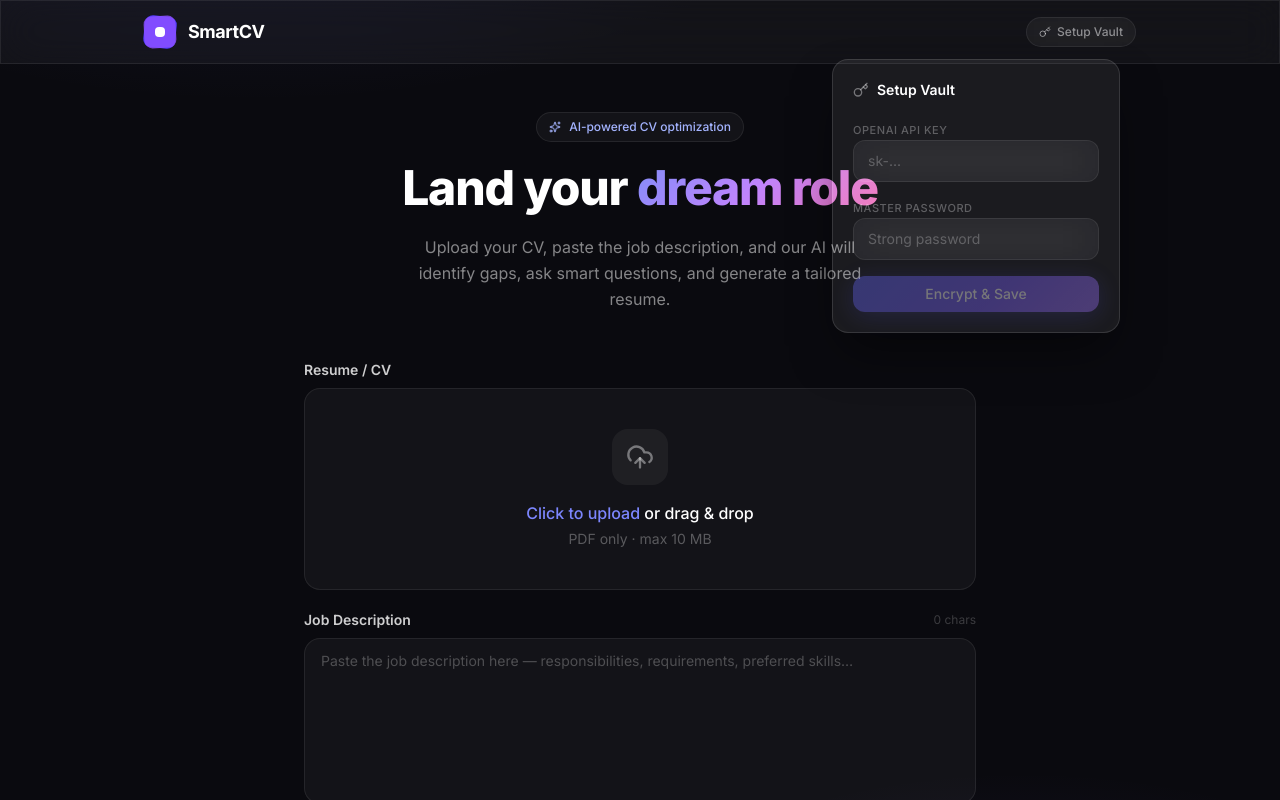
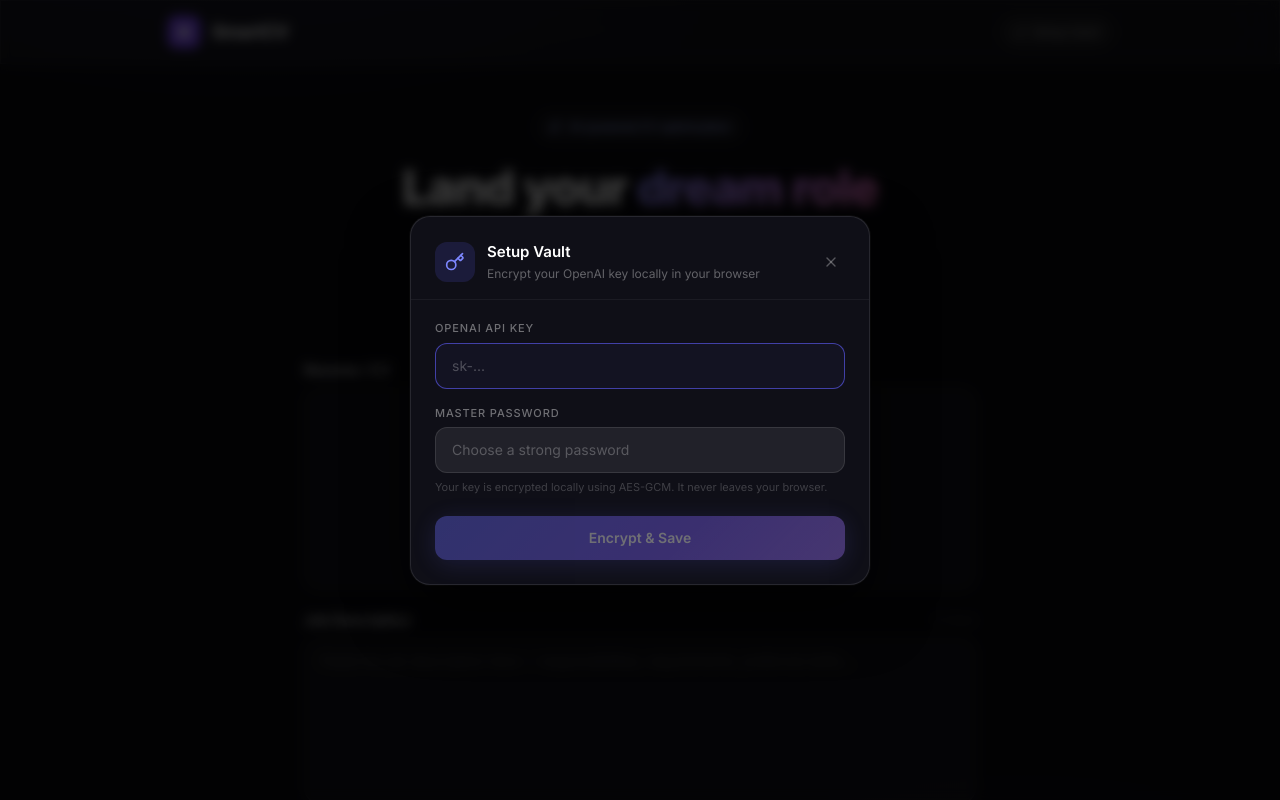
Before and after one commit to deyvisonpenha/smart_cv_generator, a Next.js app in the folder frontend/: page / in a window 1280 px wide. Both pictures are taken after a click on the button "Setup Vault". Shown: the top 800 px of the page. Built offline with nearby package versions, Linux system fonts and the light colour scheme.

Commit message:
refactor: reimplement vault settings modal using `createPortal` and adjust global page layout padding.

```diff
--- a/frontend/src/app/page.tsx
+++ b/frontend/src/app/page.tsx
@@ -29,8 +29,8 @@ function StepIndicator({ stage }: { stage: AppStage }) {
                         )}
                         <div className="flex items-center gap-1.5">
                             <div className={`w-2 h-2 rounded-full transition-all duration-500 ${active ? 'bg-indigo-400 shadow-[0_0_8px_rgba(99,102,241,0.8)]' :
-                                    done ? 'bg-indigo-600' :
-                                        'bg-white/15'
+                                done ? 'bg-indigo-600' :
+                                    'bg-white/15'
                                 }`} />
                             <span className={`text-xs font-medium transition-colors duration-300 ${active ? 'text-white' : done ? 'text-indigo-400' : 'text-white/30'
                                 }`}>
@@ -132,7 +132,7 @@ export default function Home() {
         <main className="min-h-screen">
             {/* Header */}
             <header className="fixed top-0 inset-x-0 z-50 h-16 glass border-b border-white/5">
-                <div className="max-w-5xl mx-auto px-4 h-full flex items-center justify-between">
+                <div className="max-w-5xl mx-auto px-6 sm:px-10 h-full flex items-center justify-between">
                     {/* Logo */}
                     <div className="flex items-center gap-3 group cursor-default select-none">
                         <div className="relative w-8 h-8">
@@ -167,13 +167,13 @@ export default function Home() {
             </header>
 
             {/* Content */}
-            <div className="max-w-5xl mx-auto px-4 pt-28 pb-16 min-h-screen">
+            <div className="max-w-5xl mx-auto px-6 sm:px-10 pt-28 pb-16 min-h-screen">
                 {renderStage()}
             </div>
 
             {/* Footer */}
             <footer className="border-t border-white/5 py-6">
-                <div className="max-w-5xl mx-auto px-4 flex items-center justify-center gap-2 text-xs text-white/20">
+                <div className="max-w-5xl mx-auto px-6 sm:px-10 flex items-center justify-center gap-2 text-xs text-white/20">
                     <div className="w-1.5 h-1.5 rounded-full bg-emerald-400/60" />
                     <span>Stateless &amp; private — your data never leaves your session</span>
                 </div>
--- a/frontend/src/features/vault/VaultSettings.tsx
+++ b/frontend/src/features/vault/VaultSettings.tsx
@@ -1,16 +1,17 @@
 'use client';
-import { useState, useRef, useEffect } from 'react';
+import { useState, useEffect } from 'react';
+import { createPortal } from 'react-dom';
 import { useVault } from '@/hooks/useVault';
-import { Lock, Unlock, Key, Trash2, ShieldCheck } from 'lucide-react';
+import { Lock, Unlock, Key, Trash2, ShieldCheck, X } from 'lucide-react';
 
 function cn(...classes: (string | undefined | false)[]) {
     return classes.filter(Boolean).join(' ');
 }
 
-const inputClass = cn(
-    'w-full rounded-xl glass px-3.5 py-2.5 text-sm text-white placeholder:text-white/25 outline-none',
-    'border border-white/8 focus:border-indigo-500/50 focus:bg-indigo-500/5 transition-all duration-200'
-);
+const inputClass = [
+    'w-full rounded-xl px-4 py-3 text-sm text-white placeholder:text-white/25 outline-none',
+    'bg-white/8 border border-white/10 focus:border-indigo-500/60 focus:bg-indigo-500/5 transition-all duration-200',
+].join(' ');
 
 export function VaultSettings() {
     const { isLocked, hasVault, saveKey, unlockVault, clearVault, error, init } = useVault();
@@ -18,46 +19,48 @@ export function VaultSettings() {
     const [apiKey, setApiKey] = useState('');
     const [isOpen, setIsOpen] = useState(false);
     const [isSetupMode, setIsSetupMode] = useState(false);
-    const containerRef = useRef<HTMLDivElement>(null);
+    const [mounted, setMounted] = useState(false);
 
     useEffect(() => { init(); }, [init]);
+    useEffect(() => { setMounted(true); }, []);
 
+    // Close on Escape
     useEffect(() => {
-        const handleClickOutside = (e: MouseEvent) => {
-            if (containerRef.current && !containerRef.current.contains(e.target as Node)) {
-                setIsOpen(false);
-                setIsSetupMode(false);
-            }
-        };
-        document.addEventListener('mousedown', handleClickOutside);
-        return () => document.removeEventListener('mousedown', handleClickOutside);
-    }, []);
+        if (!isOpen) return;
+        const handleKey = (e: KeyboardEvent) => { if (e.key === 'Escape') close(); };
+        document.addEventListener('keydown', handleKey);
+        return () => document.removeEventListener('keydown', handleKey);
+    }, [isOpen]);
+
+    const open = () => setIsOpen(true);
+    const close = () => { setIsOpen(false); setIsSetupMode(false); };
 
     const handleUnlock = async () => {
         await unlockVault(password);
         setPassword('');
-        setIsOpen(false);
+        close();
     };
 
     const handleSave = async () => {
         if (!password || !apiKey) return;
         await saveKey(apiKey, password);
         setPassword(''); setApiKey('');
-        setIsSetupMode(false); setIsOpen(false);
+        setIsSetupMode(false);
+        close();
     };
 
-    // Badge
+    // ── Badge trigger ───────────────────────────────────────────
     const badge = !hasVault ? (
         <button
-            onClick={() => setIsOpen(!isOpen)}
-            className="flex items-center gap-1.5 px-3 py-1.5 rounded-full glass border border-white/8 text-xs font-medium text-white/50 hover:text-white hover:border-white/20 transition-all"
+            onClick={open}
+            className="flex items-center gap-1.5 px-3 py-1.5 rounded-full bg-white/5 border border-white/10 text-xs font-medium text-white/50 hover:text-white hover:border-white/20 transition-all"
         >
             <Key className="w-3 h-3" />
             Setup Vault
         </button>
     ) : isLocked ? (
         <button
-            onClick={() => setIsOpen(!isOpen)}
+            onClick={open}
             className="flex items-center gap-1.5 px-3 py-1.5 rounded-full bg-amber-500/10 border border-amber-500/30 text-xs font-medium text-amber-400 hover:bg-amber-500/15 transition-all"
         >
             <Lock className="w-3 h-3" />
@@ -65,7 +68,7 @@ export function VaultSettings() {
         </button>
     ) : (
         <button
-            onClick={() => setIsOpen(!isOpen)}
+            onClick={open}
             className="flex items-center gap-1.5 px-3 py-1.5 rounded-full bg-emerald-500/10 border border-emerald-500/30 text-xs font-medium text-emerald-400 hover:bg-emerald-500/15 transition-all"
         >
             <ShieldCheck className="w-3 h-3" />
@@ -73,102 +76,160 @@ export function VaultSettings() {
         </button>
     );
 
-    return (
-        <div className="relative z-50" ref={containerRef}>
-            {badge}
+    // ── Modal title / icon ──────────────────────────────────────
+    const title = !hasVault ? 'Setup Vault' : isLocked ? 'Unlock Vault' : 'Vault Active';
+    const subtitle = !hasVault
+        ? 'Encrypt your OpenAI key locally in your browser'
+        : isLocked
+            ? 'Enter your master password to continue'
+            : 'Your API key is active for this session';
 
-            {isOpen && (
-                <div className="absolute right-0 top-full mt-3 w-76 origin-top-right animate-in fade-in zoom-in-95 duration-200">
-                    <div className="glass-strong rounded-2xl p-5 shadow-2xl shadow-black/50 w-72">
+    const TitleIcon = hasVault ? (isLocked ? Lock : Unlock) : Key;
+    const iconBg = hasVault ? (isLocked ? 'bg-amber-500/15' : 'bg-emerald-500/15') : 'bg-indigo-500/15';
+    const iconColor = hasVault ? (isLocked ? 'text-amber-400' : 'text-emerald-400') : 'text-indigo-400';
+
+    // ── Modal (portal) ──────────────────────────────────────────
+    const modal = isOpen && mounted && createPortal(
+        <div
+            style={{
+                position: 'fixed',
+                inset: 0,
+                zIndex: 9999,
+                display: 'flex',
+                alignItems: 'center',
+                justifyContent: 'center',
+                padding: '1rem',
+            }}
+        >
+            {/* Backdrop */}
+            <div
+                onClick={close}
+                style={{
+                    position: 'absolute',
+                    inset: 0,
+                    background: 'rgba(0,0,0,0.75)',
+                    backdropFilter: 'blur(6px)',
+                    WebkitBackdropFilter: 'blur(6px)',
+                }}
+            />
+
+            {/* Panel */}
+            <div
+                style={{
+                    position: 'relative',
+                    width: '100%',
+                    maxWidth: '460px',
+                    background: '#0f0f17',
+                    border: '1px solid rgba(255,255,255,0.1)',
+                    borderRadius: '20px',
+                    boxShadow: '0 25px 60px rgba(0,0,0,0.7), 0 0 0 1px rgba(255,255,255,0.04)',
+                    overflow: 'hidden',
+                }}
+            >
                 {/* Header */}
-                        <div className="flex items-center gap-2 mb-4">
-                            {hasVault
-                                ? isLocked
-                                    ? <Lock className="w-4 h-4 text-amber-400" />
-                                    : <Unlock className="w-4 h-4 text-emerald-400" />
-                                : <Key className="w-4 h-4 text-white/40" />
-                            }
-                            <h3 className="text-sm font-semibold text-white">
-                                {hasVault ? (isLocked ? 'Vault Locked' : 'Vault Active') : 'Setup Vault'}
-                            </h3>
+                <div style={{ display: 'flex', alignItems: 'center', justifyContent: 'space-between', padding: '24px 24px 16px', borderBottom: '1px solid rgba(255,255,255,0.05)' }}>
+                    <div style={{ display: 'flex', alignItems: 'center', gap: '12px' }}>
+                        <div className={cn('w-10 h-10 rounded-xl flex items-center justify-center', iconBg)}>
+                            <TitleIcon className={cn('w-5 h-5', iconColor)} />
+                        </div>
+                        <div>
+                            <h2 style={{ margin: 0, fontSize: '15px', fontWeight: 600, color: '#fff' }}>{title}</h2>
+                            <p style={{ margin: '2px 0 0', fontSize: '12px', color: 'rgba(255,255,255,0.35)' }}>{subtitle}</p>
+                        </div>
+                    </div>
+                    <button
+                        onClick={close}
+                        style={{ width: 28, height: 28, borderRadius: 8, display: 'flex', alignItems: 'center', justifyContent: 'center', background: 'transparent', border: 'none', color: 'rgba(255,255,255,0.3)', cursor: 'pointer' }}
+                        onMouseEnter={e => { (e.currentTarget as HTMLButtonElement).style.color = '#fff'; (e.currentTarget as HTMLButtonElement).style.background = 'rgba(255,255,255,0.06)'; }}
+                        onMouseLeave={e => { (e.currentTarget as HTMLButtonElement).style.color = 'rgba(255,255,255,0.3)'; (e.currentTarget as HTMLButtonElement).style.background = 'transparent'; }}
+                    >
+                        <X size={16} />
+                    </button>
                 </div>
 
-                        {/* Forms */}
+                {/* Body */}
+                <div style={{ padding: '20px 24px 24px' }}>
                     {!hasVault || isSetupMode ? (
-                            <div className="space-y-3">
-                                <div className="space-y-1.5">
-                                    <label className="text-[11px] font-medium text-white/30 uppercase tracking-wider">OpenAI API Key</label>
-                                    <input className={inputClass} type="password" placeholder="sk-..." value={apiKey} onChange={e => setApiKey(e.target.value)} />
+                        <div style={{ display: 'flex', flexDirection: 'column', gap: '16px' }}>
+                            <div style={{ display: 'flex', flexDirection: 'column', gap: '6px' }}>
+                                <label style={{ fontSize: '11px', fontWeight: 500, color: 'rgba(255,255,255,0.4)', textTransform: 'uppercase', letterSpacing: '0.08em' }}>OpenAI API Key</label>
+                                <input className={inputClass} type="password" placeholder="sk-..." value={apiKey} onChange={e => setApiKey(e.target.value)} autoFocus />
                             </div>
-                                <div className="space-y-1.5">
-                                    <label className="text-[11px] font-medium text-white/30 uppercase tracking-wider">Master Password</label>
-                                    <input className={inputClass} type="password" placeholder="Strong password" value={password} onChange={e => setPassword(e.target.value)} />
+                            <div style={{ display: 'flex', flexDirection: 'column', gap: '6px' }}>
+                                <label style={{ fontSize: '11px', fontWeight: 500, color: 'rgba(255,255,255,0.4)', textTransform: 'uppercase', letterSpacing: '0.08em' }}>Master Password</label>
+                                <input className={inputClass} type="password" placeholder="Choose a strong password" value={password} onChange={e => setPassword(e.target.value)} onKeyDown={e => e.key === 'Enter' && handleSave()} />
+                                <p style={{ fontSize: '11px', color: 'rgba(255,255,255,0.2)', lineHeight: 1.5, margin: 0 }}>Your key is encrypted locally using AES-GCM. It never leaves your browser.</p>
                             </div>
-                                <div className="flex gap-2 pt-1">
+                            <div style={{ display: 'flex', gap: '10px', paddingTop: '4px' }}>
                                 <button
                                     onClick={handleSave}
                                     disabled={!password || !apiKey}
-                                        className="flex-1 h-9 rounded-xl btn-primary text-white text-sm font-medium disabled:opacity-40"
+                                    className="btn-primary"
+                                    style={{ flex: 1, height: '44px', borderRadius: '12px', border: 'none', color: '#fff', fontSize: '14px', fontWeight: 600, cursor: (!password || !apiKey) ? 'not-allowed' : 'pointer', opacity: (!password || !apiKey) ? 0.4 : 1 }}
                                 >
                                     Encrypt &amp; Save
                                 </button>
                                 {hasVault && (
-                                        <button onClick={() => setIsSetupMode(false)} className="px-3 h-9 rounded-xl text-sm text-white/40 hover:text-white border border-white/8 hover:border-white/20 transition-all">
+                                    <button
+                                        onClick={() => setIsSetupMode(false)}
+                                        style={{ padding: '0 16px', height: '44px', borderRadius: '12px', border: '1px solid rgba(255,255,255,0.08)', background: 'transparent', color: 'rgba(255,255,255,0.4)', fontSize: '14px', cursor: 'pointer' }}
+                                    >
                                         Cancel
                                     </button>
                                 )}
                             </div>
                         </div>
                     ) : isLocked ? (
-                            <div className="space-y-3">
-                                <p className="text-xs text-white/40 leading-relaxed">
-                                    Enter your master password to unlock the API key for this session.
-                                </p>
-                                <input
-                                    className={inputClass}
-                                    type="password"
-                                    placeholder="Master password"
-                                    value={password}
-                                    onChange={e => setPassword(e.target.value)}
-                                    onKeyDown={e => e.key === 'Enter' && handleUnlock()}
-                                    autoFocus
-                                />
-                                {error && <p className="text-xs text-red-400 font-medium">{error}</p>}
-                                <div className="flex gap-2">
+                        <div style={{ display: 'flex', flexDirection: 'column', gap: '16px' }}>
+                            <div style={{ display: 'flex', flexDirection: 'column', gap: '6px' }}>
+                                <label style={{ fontSize: '11px', fontWeight: 500, color: 'rgba(255,255,255,0.4)', textTransform: 'uppercase', letterSpacing: '0.08em' }}>Master Password</label>
+                                <input className={inputClass} type="password" placeholder="Enter your master password" value={password} onChange={e => setPassword(e.target.value)} onKeyDown={e => e.key === 'Enter' && handleUnlock()} autoFocus />
+                            </div>
+                            {error && (
+                                <div style={{ display: 'flex', alignItems: 'center', gap: '8px', padding: '10px 12px', borderRadius: '10px', background: 'rgba(239,68,68,0.1)', border: '1px solid rgba(239,68,68,0.2)' }}>
+                                    <div style={{ width: 6, height: 6, borderRadius: '50%', background: '#f87171', flexShrink: 0 }} />
+                                    <p style={{ margin: 0, fontSize: '12px', color: '#f87171' }}>{error}</p>
+                                </div>
+                            )}
+                            <div style={{ display: 'flex', gap: '10px' }}>
                                 <button
                                     onClick={handleUnlock}
-                                        className="flex-1 h-9 rounded-xl btn-primary text-white text-sm font-medium"
+                                    disabled={!password}
+                                    className="btn-primary"
+                                    style={{ flex: 1, height: '44px', borderRadius: '12px', border: 'none', color: '#fff', fontSize: '14px', fontWeight: 600, cursor: !password ? 'not-allowed' : 'pointer', opacity: !password ? 0.4 : 1 }}
                                 >
-                                        Unlock
+                                    Unlock Vault
                                 </button>
                                 <button
                                     onClick={clearVault}
-                                        title="Reset vault"
-                                        className="w-9 h-9 rounded-xl border border-red-500/20 text-red-400/60 hover:text-red-400 hover:border-red-500/40 hover:bg-red-500/10 transition-all flex items-center justify-center"
+                                    title="Reset vault (clears saved key)"
+                                    style={{ width: '44px', height: '44px', borderRadius: '12px', border: '1px solid rgba(239,68,68,0.2)', background: 'transparent', color: 'rgba(239,68,68,0.5)', cursor: 'pointer', display: 'flex', alignItems: 'center', justifyContent: 'center' }}
+                                    onMouseEnter={e => { (e.currentTarget as HTMLButtonElement).style.background = 'rgba(239,68,68,0.08)'; (e.currentTarget as HTMLButtonElement).style.color = '#f87171'; }}
+                                    onMouseLeave={e => { (e.currentTarget as HTMLButtonElement).style.background = 'transparent'; (e.currentTarget as HTMLButtonElement).style.color = 'rgba(239,68,68,0.5)'; }}
                                 >
-                                        <Trash2 className="w-4 h-4" />
+                                    <Trash2 size={16} />
                                 </button>
                             </div>
                         </div>
                     ) : (
-                            <div className="space-y-3">
-                                <div className="p-3 bg-emerald-500/8 rounded-xl border border-emerald-500/20 flex items-start gap-2">
-                                    <ShieldCheck className="w-3.5 h-3.5 text-emerald-400 mt-0.5 shrink-0" />
+                        <div style={{ display: 'flex', flexDirection: 'column', gap: '16px' }}>
+                            <div style={{ display: 'flex', alignItems: 'flex-start', gap: '12px', padding: '16px', borderRadius: '12px', background: 'rgba(16,185,129,0.07)', border: '1px solid rgba(16,185,129,0.18)' }}>
+                                <ShieldCheck size={16} style={{ color: '#34d399', marginTop: 2, flexShrink: 0 }} />
                                 <div>
-                                        <p className="text-xs font-medium text-emerald-400">Session Secure</p>
-                                        <p className="text-[11px] text-emerald-400/60 mt-0.5">Key is decrypted in memory only.</p>
+                                    <p style={{ margin: 0, fontSize: '13px', fontWeight: 500, color: '#34d399' }}>Session Secure</p>
+                                    <p style={{ margin: '4px 0 0', fontSize: '12px', color: 'rgba(52,211,153,0.55)', lineHeight: 1.5 }}>Your API key is decrypted in memory and will be cleared when you reload.</p>
                                 </div>
                             </div>
-                                <div className="grid grid-cols-2 gap-2">
+                            <div style={{ display: 'grid', gridTemplateColumns: '1fr 1fr', gap: '10px' }}>
                                 <button
                                     onClick={() => window.location.reload()}
-                                        className="h-9 rounded-xl border border-white/8 text-xs text-white/50 hover:text-white hover:border-white/20 transition-all"
+                                    style={{ height: '44px', borderRadius: '12px', border: '1px solid rgba(255,255,255,0.08)', background: 'transparent', color: 'rgba(255,255,255,0.5)', fontSize: '14px', cursor: 'pointer' }}
                                 >
                                     Lock Vault
                                 </button>
                                 <button
                                     onClick={clearVault}
-                                        className="h-9 rounded-xl border border-red-500/15 text-xs text-red-400/60 hover:text-red-400 hover:border-red-500/30 hover:bg-red-500/8 transition-all"
+                                    style={{ height: '44px', borderRadius: '12px', border: '1px solid rgba(239,68,68,0.15)', background: 'transparent', color: 'rgba(239,68,68,0.6)', fontSize: '14px', cursor: 'pointer' }}
                                 >
                                     Reset Key
                                 </button>
@@ -177,7 +238,14 @@ export function VaultSettings() {
                     )}
                 </div>
             </div>
-            )}
-        </div>
+        </div>,
+        document.body
+    );
+
+    return (
+        <>
+            {badge}
+            {modal}
+        </>
     );
 }
```
Lines whose indentation alone changed are shown as unchanged.
